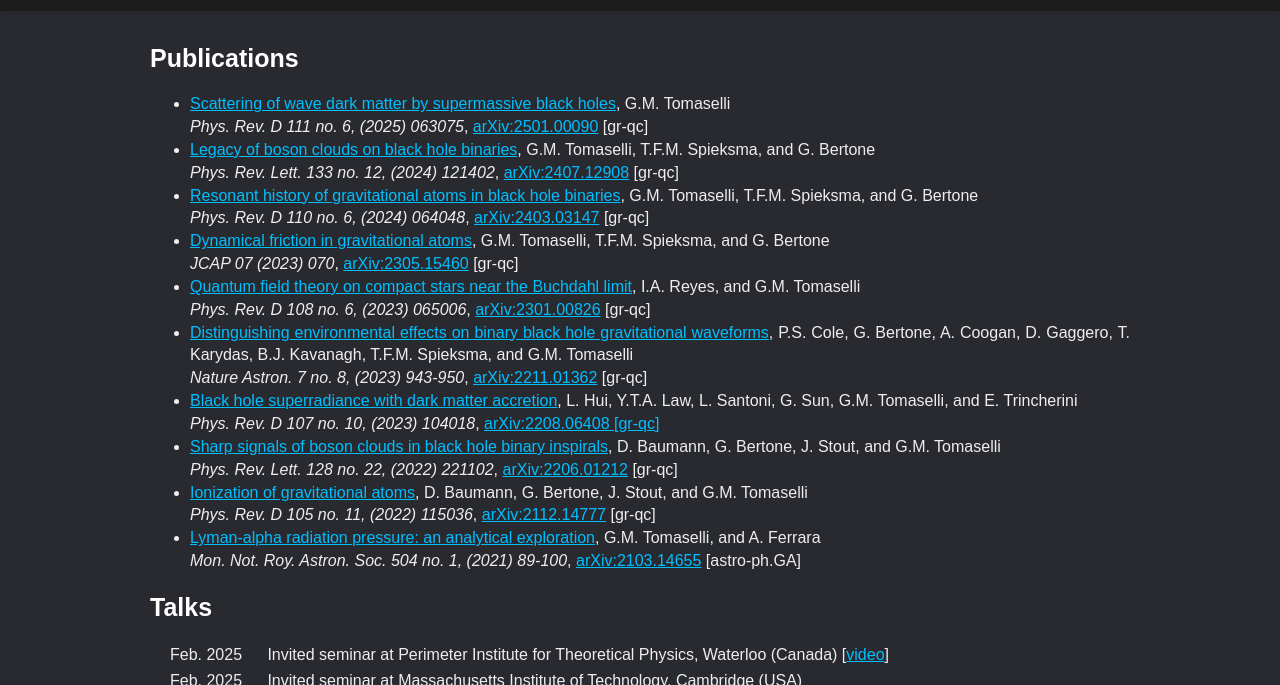
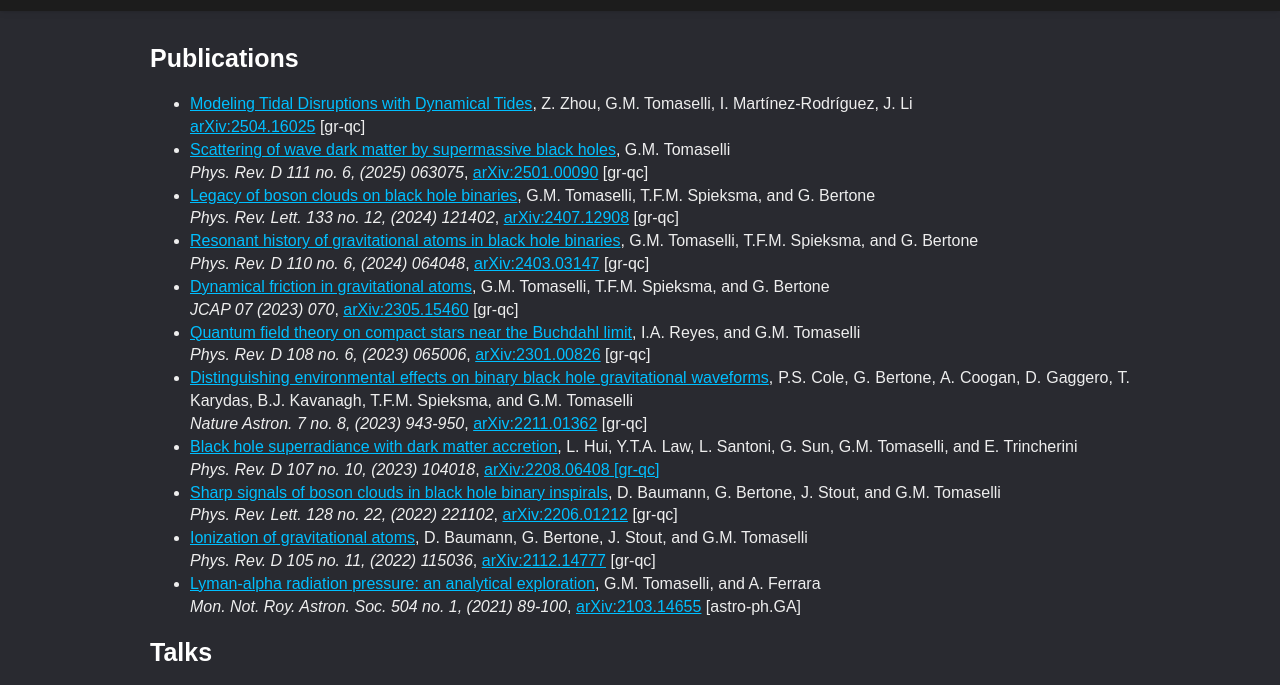
Before and after one commit to GimmyTomas/gimmytomas.github.io, a plain HTML site: page research.html in a window 1280 px wide. Shown: the part 58-743 px from the top of the page. Drawn offline with Linux system fonts and the light colour scheme.

Commit message:
Added new paper

```diff
--- a/research.html
+++ b/research.html
@@ -71,6 +71,7 @@ Page style inspired from https://glaudo.github.io
     <div id='content'>
         <h1>Publications</h1>
         <ul>
+            <li><a href='https://inspirehep.net/literature/2914764'>Modeling Tidal Disruptions with Dynamical Tides</a>, Z. Zhou, G.M. Tomaselli, I. Martínez-Rodríguez, J. Li<br><a href='https://arxiv.org/abs/2504.16025'>arXiv:2504.16025</a> [gr-qc]</li>
             <li><a href='https://inspirehep.net/literature/2864352'>Scattering of wave dark matter by supermassive black holes</a>, G.M. Tomaselli<br><em>Phys. Rev. D 111 no. 6, (2025) 063075</em>, <a href='https://arxiv.org/abs/2501.00090'>arXiv:2501.00090</a> [gr-qc]</li>
             <li><a href='https://inspirehep.net/literature/2808931'>Legacy of boson clouds on black hole binaries</a>, G.M. Tomaselli, T.F.M. Spieksma, and G. Bertone<br><em>Phys. Rev. Lett. 133 no. 12, (2024) 121402</em>, <a href='https://arxiv.org/abs/2407.12908'>arXiv:2407.12908</a> [gr-qc]</li>
             <li><a href='https://inspirehep.net/literature/2764918'>Resonant history of gravitational atoms in black hole binaries</a>, G.M. Tomaselli, T.F.M. Spieksma, and G. Bertone<br><em>Phys. Rev. D 110 no. 6, (2024) 064048</em>, <a href='https://arxiv.org/abs/2403.03147'>arXiv:2403.03147</a> [gr-qc]</li>
```
Also changed, not shown: 1 other file.
